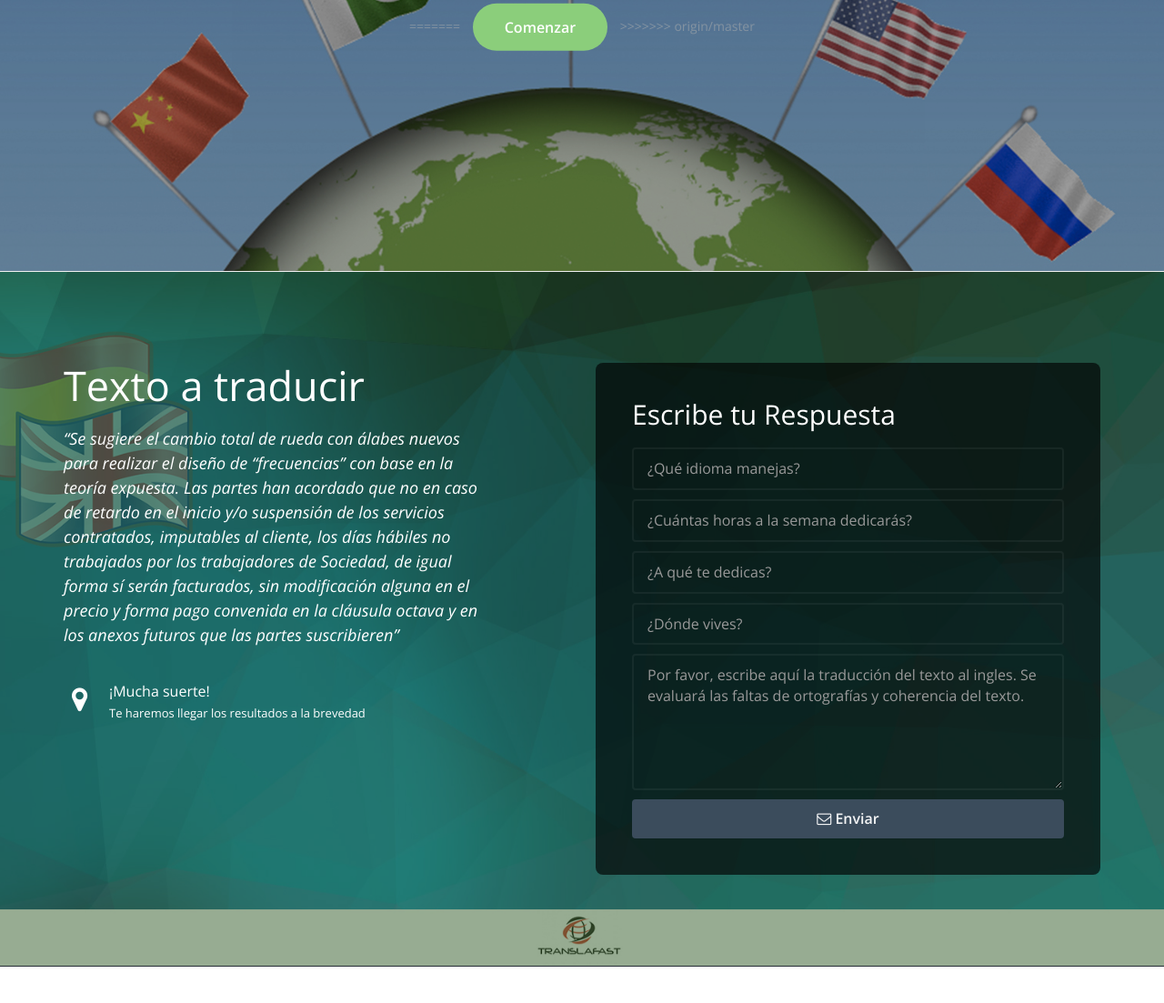
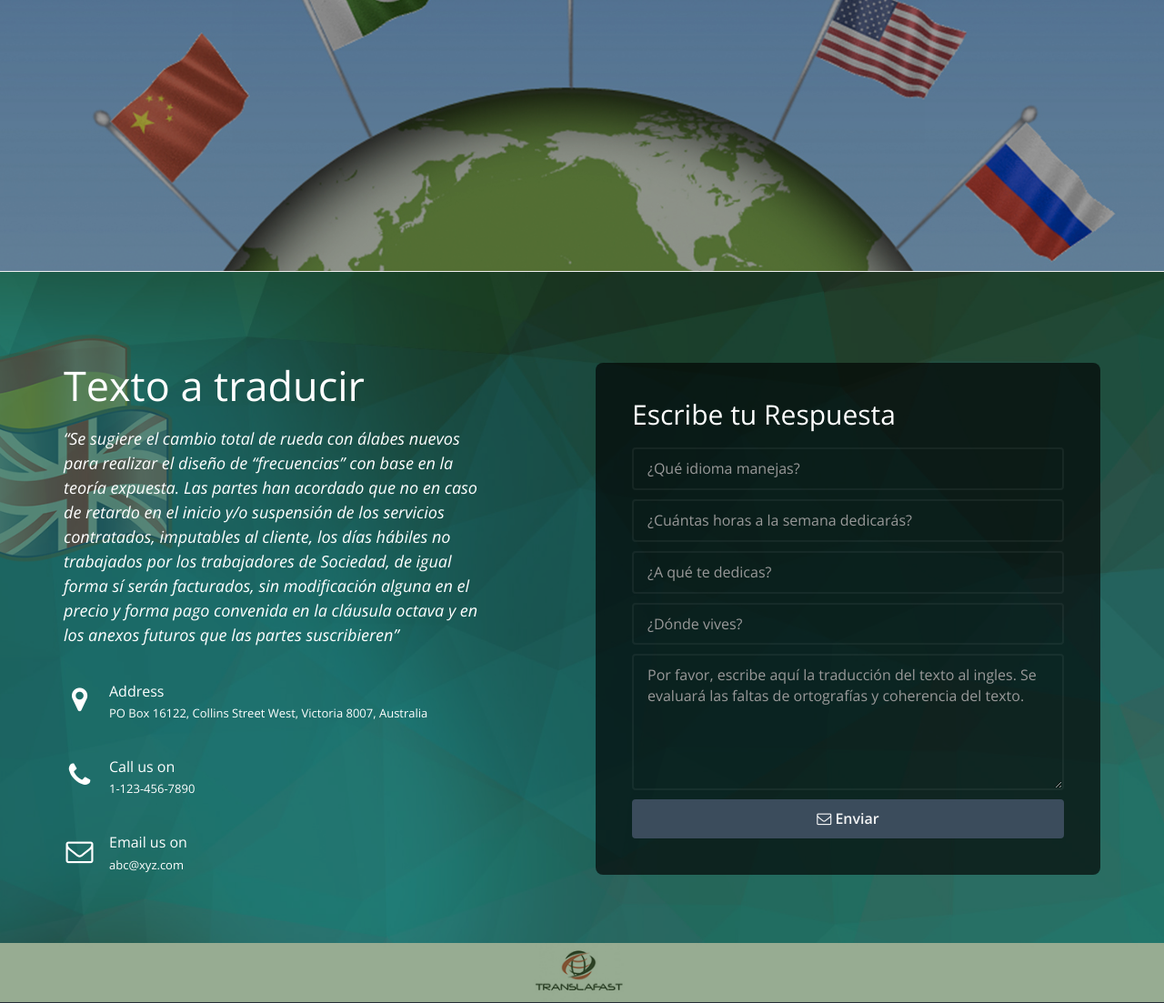
Before and after one commit to kyochung/Translafast-1.0, a plain HTML site: page test.html in a window 1280 px wide. Shown: the part 602-1705 px from the top of the page at 91% size. Before the commit the page ends 1665 px from the top, so only its background shows below. Drawn offline with nearby package versions, Linux system fonts and the light colour scheme; a web font is replaced by a local one.

Commit message:
Revert "Merge remote-tracking branch 'origin/master'"
This reverts commit cc2889fd4c78428a1a92555975c49c0cfd43df63, reversing
changes made to 8405f27b829bbac336510cb995ec356b5e0c3da1.

```diff
--- a/test.html
+++ b/test.html
@@ -76,11 +76,7 @@
 		<div class="info-wrp cm-item">
 			<h2 class="main-text">Ya estás a un paso de trabajar y disfrutar de una vida flexible!</h2>
 			<p class="sub-text">Realiza el siguiente test de no más de 10 minutos para comprobar el manejo del idioma. Se pide traducir un parrafo al inglés que incluye errores gramaticales y de puntuaciones. Mucha suerte!</p>
-<<<<<<< HEAD
             <h1 class="main-text"><i class="fa fa-angle-double-down"></i></h1>
-=======
-			<a href="#test" class="btn btn-default btn1">Comenzar</a>
->>>>>>> origin/master
 		</div>
 
 	</div><!-- /.container -->
@@ -89,7 +85,7 @@
 		<a class="videobg" data-property="{videoURL:'dorZ3vag5PI',containment:'.intro-section-6 .bg-section',showControls:true, autoPlay:true, loop:true, vol:50, mute:true, startAt:10, opacity:1, addRaster:true, quality:'default', optimizeDisplay:true}"></a>
 	</div>
 </section><!-- /.intro-section --><!-- / Contact section -->
-<section class="contact-section contact-section-2 dark pos-rel" id="test">
+<section class="contact-section contact-section-2 dark pos-rel">
 	<div class="container pos-rel z2">
 		<div class="row">
 			<div class="col-md-5 r">
@@ -100,10 +96,26 @@
 					<div class="info-box info-box5">
 						<div class="img" style="color: #fff;"><i class="fa fa-map-marker cm-item"></i></div>
 						<div class="info">
-							<h3 class="hd">¡Mucha suerte!</h3>
-							<p class="sub-txt" style="color: #fff;">Te haremos llegar los resultados a la brevedad</p>
+							<h3 class="hd">Address</h3>
+							<p class="sub-txt" style="color: #fff;">PO Box 16122, Collins Street West, Victoria 8007, Australia</p>
 						</div>
 					</div><!-- Address -->
+
+					<div class="info-box info-box5">
+						<div class="img" style="color: #fff;"><i class="fa fa-phone cm-item"></i></div>
+						<div class="info">
+							<h3 class="hd">Call us on</h3>
+							<p class="sub-txt" style="color: #fff;">1-123-456-7890</p>
+						</div>
+					</div><!-- Call us -->
+
+					<div class="info-box info-box5">
+						<div class="img" style="color: #fff;"><i class="fa fa-envelope-o cm-item"></i></div>
+						<div class="info">
+							<h3 class="hd">Email us on</h3>
+							<p class="sub-txt" style="color: #fff;"><a href="mailto:abc@xyz.com">abc@xyz.com</a></p>
+						</div>
+					</div><!-- Email us -->
 				</div><!-- /.content -->
 			</div><!-- /.col-md-6 -->
 
```
